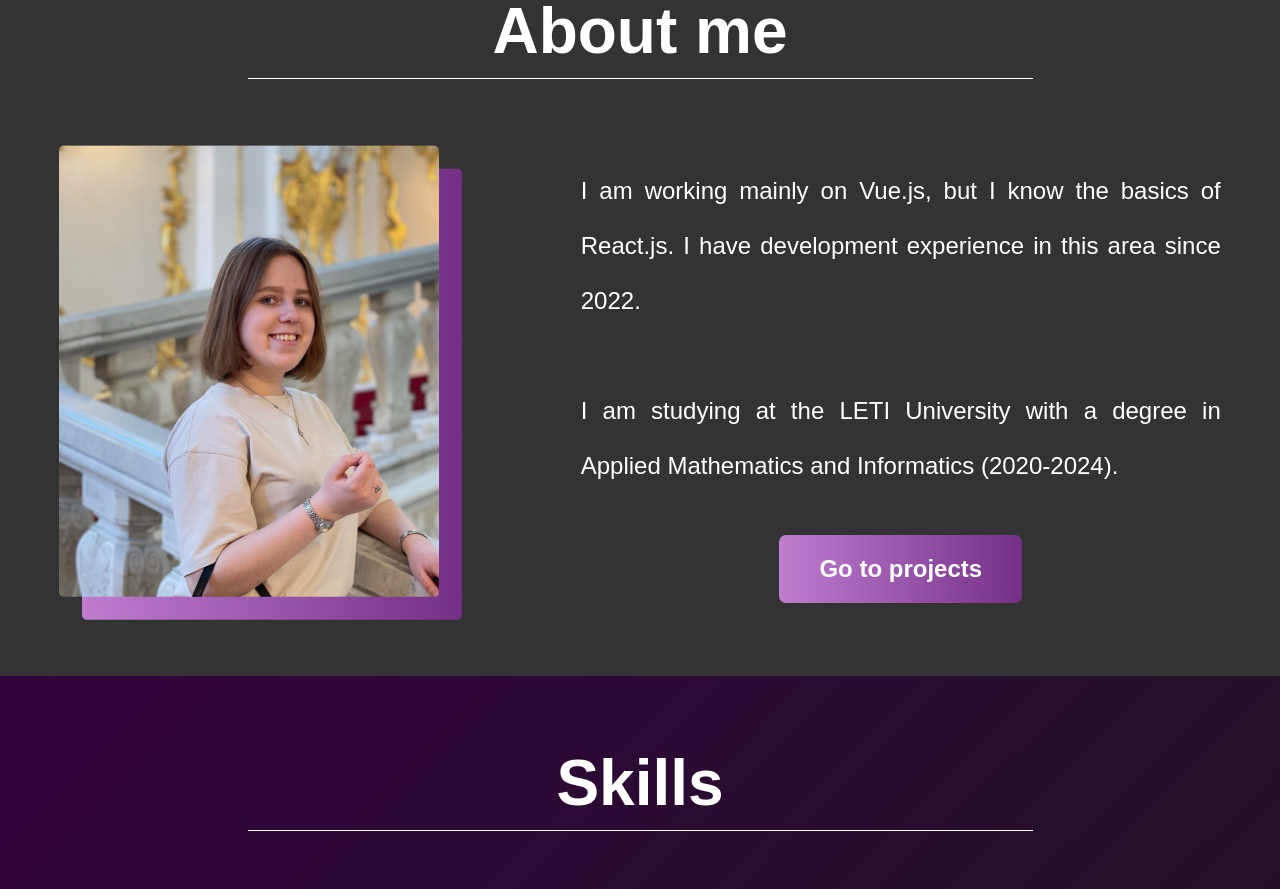
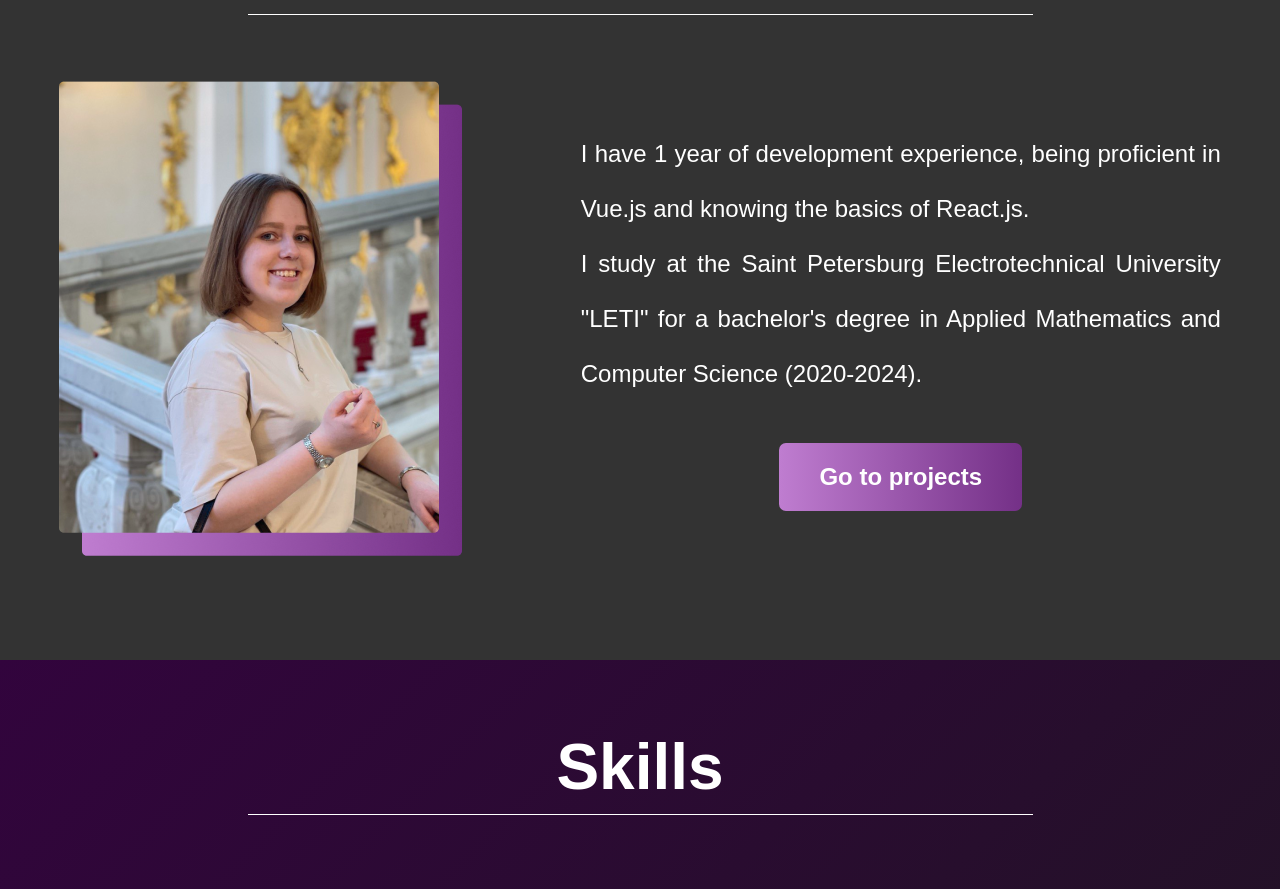
Before and after one commit to galinaOkhotnikova/MyPortfolio, a React (Vite) app: page / in a window 1280 px wide. Shown: the part 940-1829 px from the top of the page. Built offline with nearby package versions, Linux system fonts and the light colour scheme; a web font is replaced by a local one.

Commit message:
fix some bugs

```diff
--- a/src/components/404/Page404.scss
+++ b/src/components/404/Page404.scss
@@ -2,8 +2,9 @@
     background: var(--gradient-background);
     font-family: var(--font-base);
     display: flex;
+    align-items: center;
     justify-content: space-around;
-    height: 72vh;
+    height: 77vh;
 
     h2 {
         color: var(--color-accent-purple);
@@ -20,7 +21,7 @@
         font-style: normal;
         font-weight: 500;
         line-height: 40px;
-        margin: 40px 0;
+        margin: 3rem 0;
     }
 
     img {
@@ -32,7 +33,6 @@
         width: 40%;
         display: flex;
         flex-direction: column;
-        justify-content: center;
         &-button {
             display: flex;
             justify-content: center;
@@ -63,6 +63,7 @@
         }
         p {
             font-size: 24px;
+            margin: 3rem 2rem;
         }
 
         img {
--- a/src/components/About/About.jsx
+++ b/src/components/About/About.jsx
@@ -16,11 +16,10 @@ const About = () => {
                 </div>
                 <div className="about__content-right">
                     <div className="about__content-right_text">
-                        I am working  mainly on Vue.js,  but I know the basics of React.js.
-                        I have development experience in this area since 2022.
-                        <br /> <br />
-                        I am studying at the LETI University with a degree in
-                        Applied Mathematics and Informatics (2020-2024).
+                        I have 1 year of development experience, being proficient in Vue.js and knowing the basics of React.js.
+                        <br/>
+                        I study at the Saint Petersburg Electrotechnical University
+                        "LETI" for a bachelor's degree in Applied Mathematics and Computer Science (2020-2024).
                     </div>
                     <button className="about__content-right_btn btn">
                         Go to projects
--- a/src/components/About/About.scss
+++ b/src/components/About/About.scss
@@ -1,5 +1,5 @@
 .about {
-    height: auto;
+    height: 100vh;
     width: 100%;
     background: var(--color-background);
     font-family: var(--font-base);
@@ -41,6 +41,7 @@
     }
 
     .about {
+        height: auto;
         &__content {
             flex-direction: column;
 
--- a/src/components/Footer/Footer.scss
+++ b/src/components/Footer/Footer.scss
@@ -1,5 +1,5 @@
 .footer {
-    height: 20vh;
+    height: 15vh;
     background-color: var(--color-darkgrey);
     color: white;
     font-family: var(--font-base);
--- a/src/components/Landing/Landing.scss
+++ b/src/components/Landing/Landing.scss
@@ -1,5 +1,5 @@
 .landing {
-    height: 100vh;
+    height: 92vh;
     width: 100%;
     background: var(--backgrad, linear-gradient(135deg, #32043D 0%, #1E1620 99.79%));
     display: flex;
```
